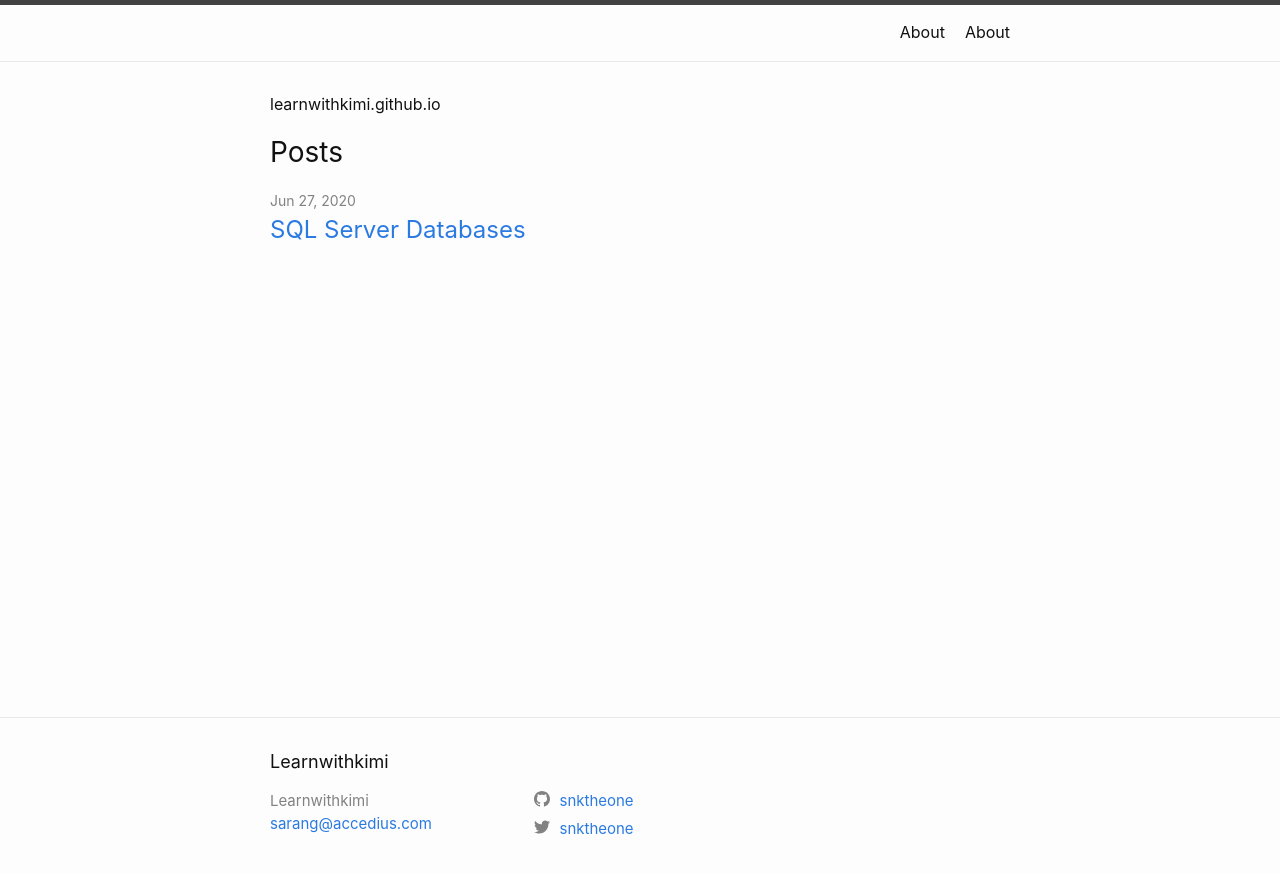
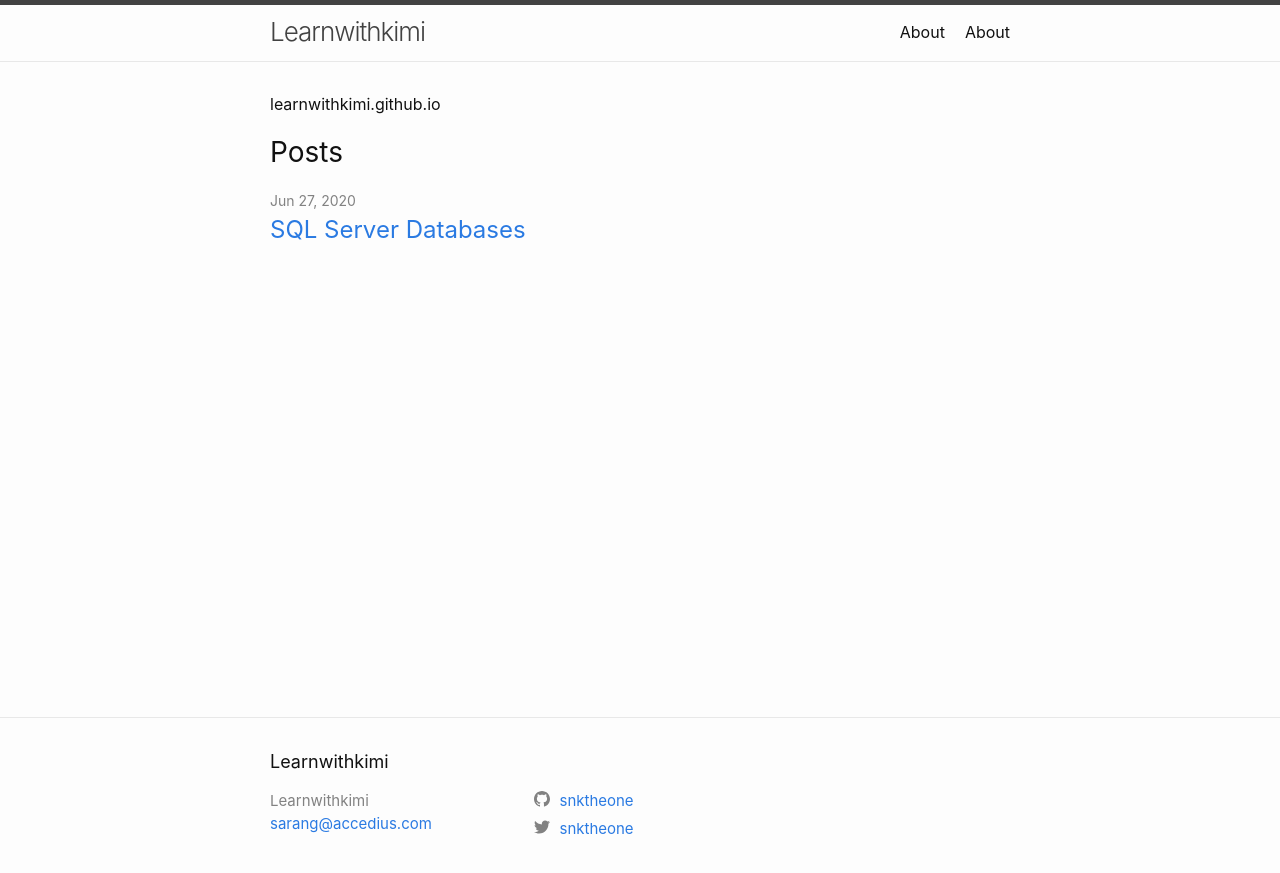
Before and after one commit to Snktheone/learnwithkimi.github.io, a Jekyll site: the page built from README.md, in a window 1280 px wide. Shown: the top 873 px of the page. Built offline with Jekyll 4.4.1, drawn with Linux system fonts in a browser that asks for light colours; our own code applies the rules of GitHub Pages for plain Markdown files.

```diff
--- a/_includes/header.html
+++ b/_includes/header.html
@@ -3,7 +3,7 @@
   <div class="wrapper">
     {%- assign default_paths = site.pages | map: "path" -%}
     {%- assign page_paths = site.header_pages | default: default_paths -%}
-    <a class="site-title" rel="author" href="{{ "/" | relative_url }}"{{ site.title | escape }}</a>
+    <a class="site-title" rel="author" href="{{ "/" | relative_url }}">{{ site.title | escape }}</a>
 
     {%- if page_paths -%}
       <nav class="site-nav">
```
